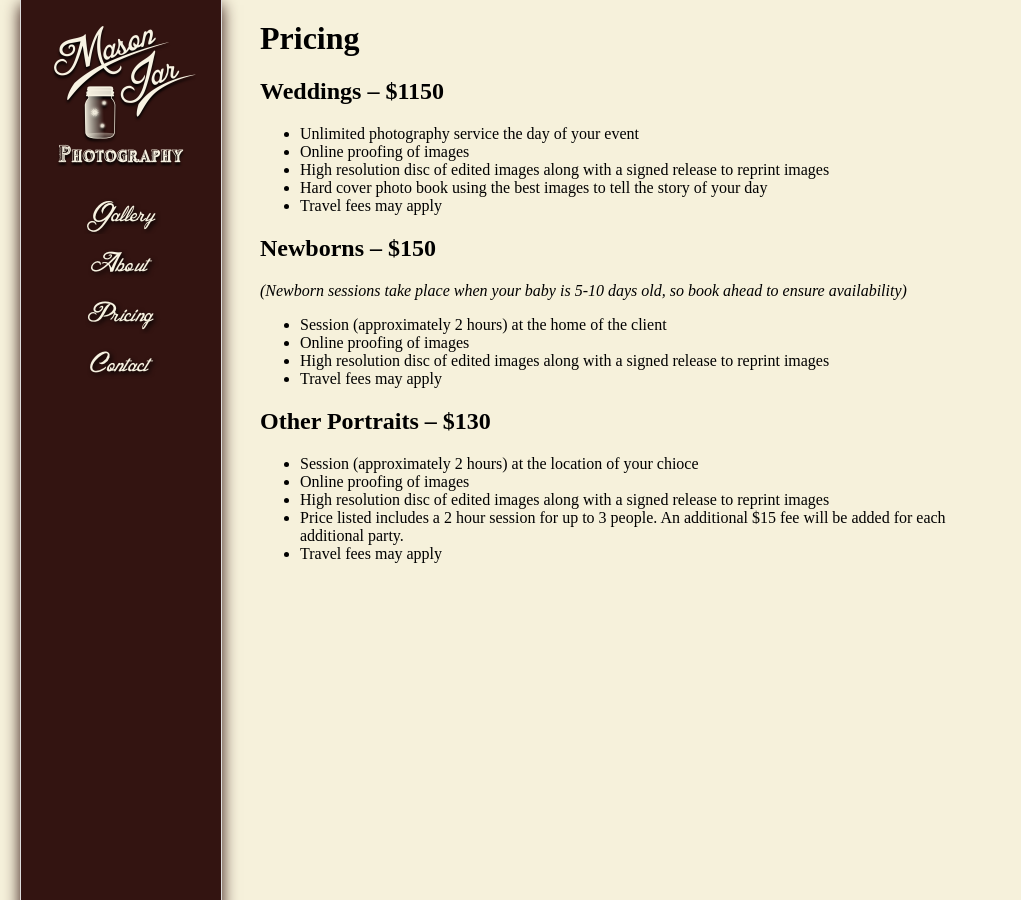
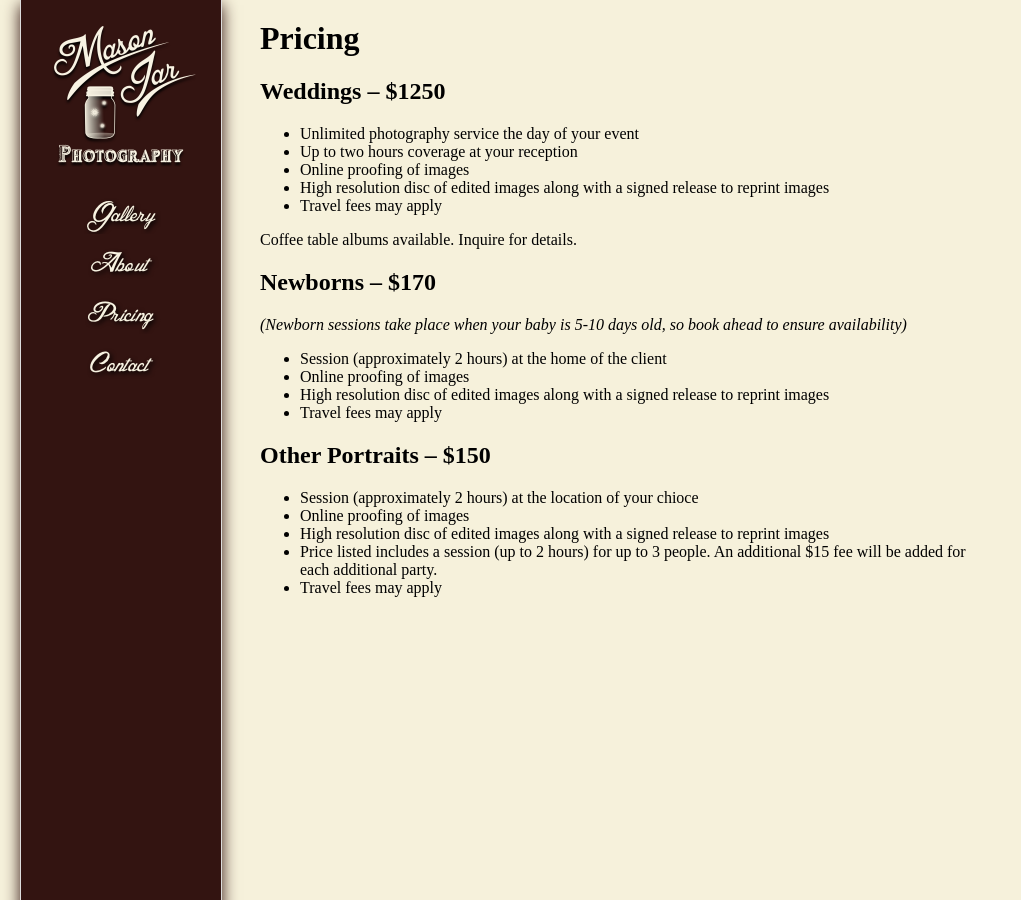
Before and after one commit to yourmasonjar/yourmasonjar.github.com, a Jekyll site: the page built from pricing.markdown, in a window 1280 px wide. Shown: the whole page, without its empty margins (0-1021 px from the left). Built offline with Jekyll 4.4.1, drawn with Linux system fonts in a browser that asks for light colours; nearby versions of some CDN libraries.

Commit message:
Editted pricing page.

```diff
--- a/pricing.markdown
+++ b/pricing.markdown
@@ -5,15 +5,17 @@ name: pricing
 Pricing
 =======
 
-Weddings -- $1150
+Weddings -- $1250
 -----------------
 - Unlimited photography service the day of your event
+- Up to two hours coverage at your reception
 - Online proofing of images
 - High resolution disc of edited images along with a signed release to reprint images
-- Hard cover photo book using the best images to tell the story of your day
 - Travel fees may apply
 
-Newborns -- $150
+Coffee table albums available. Inquire for details.
+
+Newborns -- $170
 ----------------
 *(Newborn sessions take place when your baby is 5-10 days old, so book ahead to ensure availability)*
 
@@ -22,10 +24,10 @@ Newborns -- $150
 - High resolution disc of edited images along with a signed release to reprint images
 - Travel fees may apply
 
-Other Portraits -- $130
+Other Portraits -- $150
 -----------------------
 - Session (approximately 2 hours) at the location of your chioce
 - Online proofing of images
 - High resolution disc of edited images along with a signed release to reprint images
-- Price listed includes a 2 hour session for up to 3 people.  An additional $15 fee will be added for each additional party.
+- Price listed includes a session (up to 2 hours) for up to 3 people.  An additional $15 fee will be added for each additional party.
 - Travel fees may apply
```
